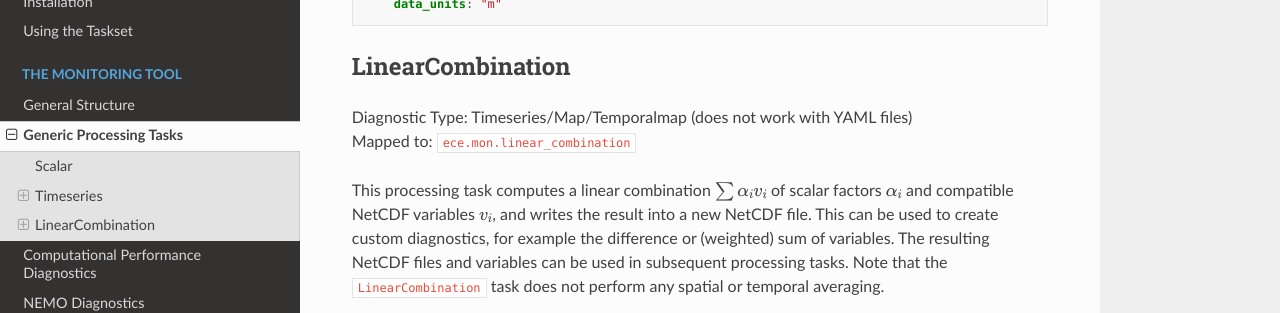
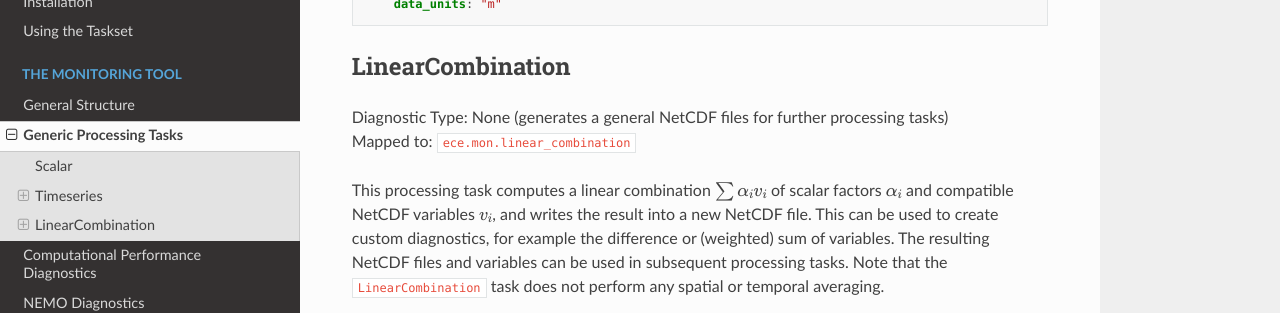
Before and after one commit to uwefladrich/scriptengine-tasks-ecearth, a Sphinx documentation site: the page built from docs/sphinx/source/tasks/monitoring/generic-processing-tasks.rst, in a window 1280 px wide and 900 px high, scrolled down 1873 px. Shown: the part 150-463 px from the top of the window. Built offline with Sphinx 7.4.7 and the Read the Docs theme 2.0.0, drawn with Linux system fonts in a browser that asks for light colours.

Commit message:
Correct diag type in docs

```diff
--- a/docs/sphinx/source/tasks/monitoring/generic-processing-tasks.rst
+++ b/docs/sphinx/source/tasks/monitoring/generic-processing-tasks.rst
@@ -98,7 +98,7 @@ Elaborate Example
 LinearCombination
 =================
 
-| Diagnostic Type: Timeseries/Map/Temporalmap (does not work with YAML files)
+| Diagnostic Type: None (generates a general NetCDF files for further processing tasks)
 | Mapped to: ``ece.mon.linear_combination``
 
 This processing task computes a linear combination :math:`\sum \alpha_i v_i` of
```
